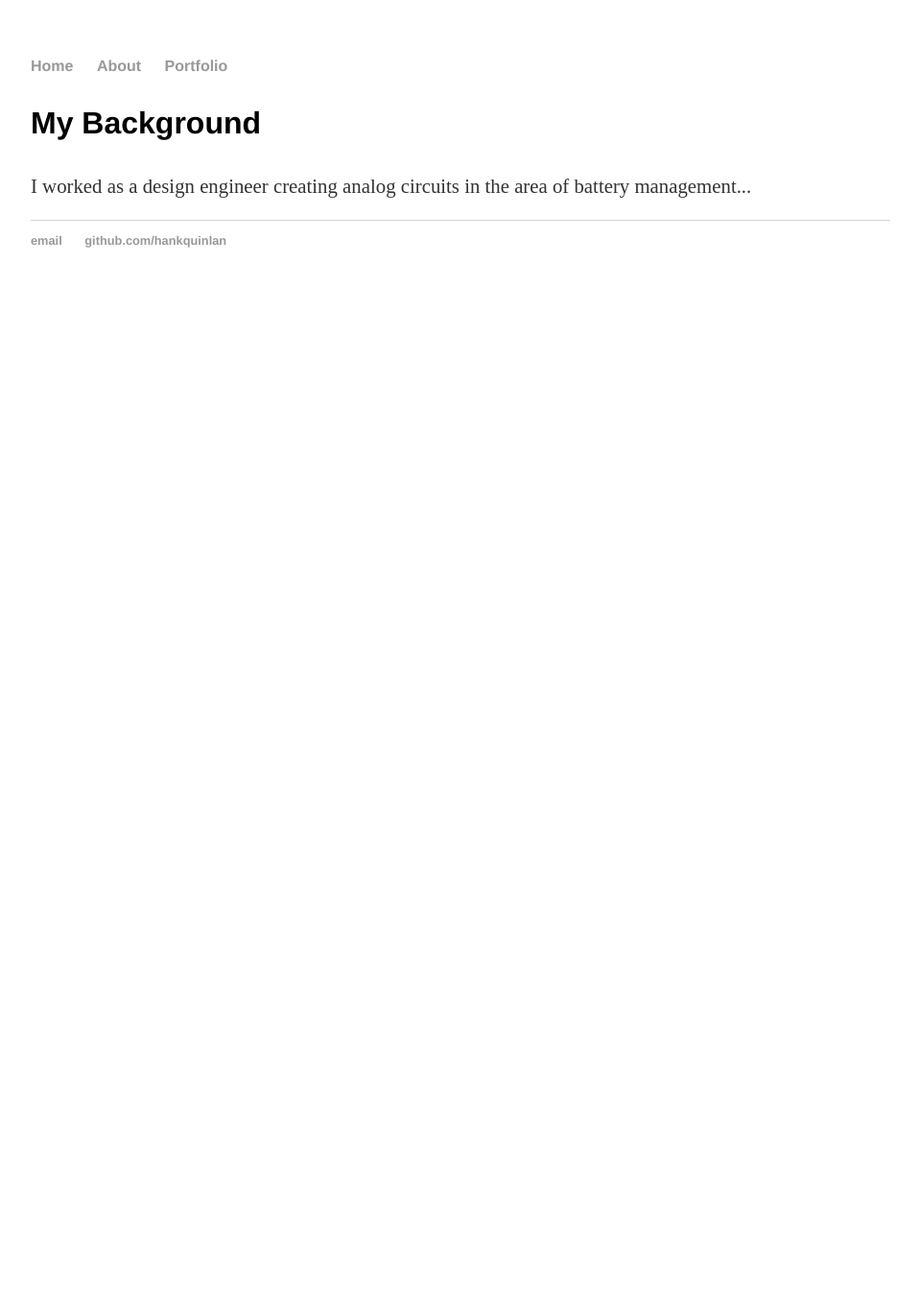
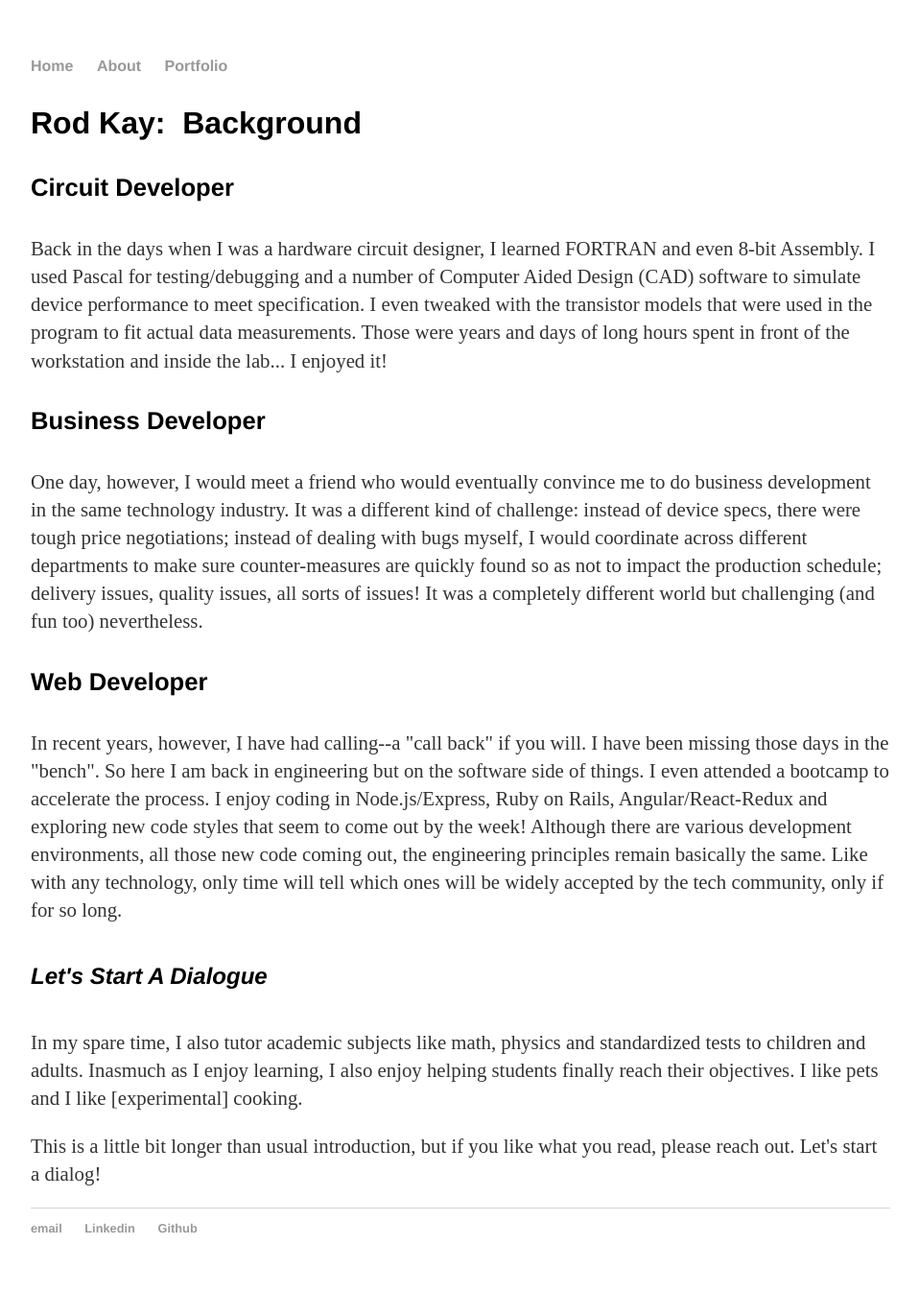
Before and after one commit to rodstaff/rodstaff.github.io, a Jekyll site: the page built from about/index.html, in a window 1280 px wide. Shown: the whole page at 96% size, without its empty margins (160-1118 px from the left). Built offline with Jekyll 4.4.1, drawn with Linux system fonts in a browser that asks for light colours; before the commit the page ends 900 px from its top, so only the background shows below that.

```diff
--- a/_layouts/default.html
+++ b/_layouts/default.html
@@ -21,8 +21,9 @@
 			</div><!-- /.container -->
 			<footer>
 	    		<ul>
-	        		<li><a href="mailto:hankquinlanhub@gmail.com">email</a></li>
-	        		<li><a href="https://github.com/hankquinlan">github.com/hankquinlan</a></li>
+	        		<li><a href="mailto:rodk1718@gmail.com">email</a></li>
+	        		<li><a href="https://www.linkedin.com/in/rodk88">Linkedin</a></li>
+	        		<li><a href="https://www.github.com/rodstaff">Github</a></li>
 				</ul>
 			</footer>
 		</body>
--- a/about/index.html
+++ b/about/index.html
@@ -3,6 +3,15 @@ layout: default
 title: About
 ---
 <div>
-     <h3>My Background</h3>
-     <p>I worked as a design engineer creating analog circuits in the area of battery management...</p>
+     <h3>Rod Kay:&nbsp&nbspBackground</h3>
+     <h4>Circuit Developer</h4>
+     <p>Back in the days when I was a hardware circuit designer, I learned FORTRAN and even 8-bit Assembly.  I used Pascal for testing/debugging and a number of Computer Aided Design (CAD) software to simulate device performance to meet specification.  I even tweaked with the transistor models that were used in the program to fit actual data measurements.  Those were years and days of long hours spent in front of the workstation and inside the lab... I enjoyed it!</p>
+     <h4>Business Developer</h4>
+     <p>One day, however, I would meet a friend who would eventually convince me to do business development in the same technology industry.  It was a different kind of challenge: instead of device specs, there were tough price negotiations; instead of dealing with bugs myself, I would coordinate across different departments to make sure counter-measures are quickly found so as not to impact the production schedule; delivery issues, quality issues, all sorts of issues!  It was a completely different world but challenging (and fun too) nevertheless. </p>
+     <h4>Web Developer</h4>
+     <p>In recent years, however, I have had calling--a "call back" if you will.  I have been missing those days in the "bench".  So here I am back in engineering but on the software side of things.  I even attended a bootcamp to accelerate the process.  I enjoy coding in Node.js/Express, Ruby on Rails, Angular/React-Redux and exploring new code styles that seem to come out by the week!  Although there are various development environments, all those new code coming out, the engineering principles remain basically the same.  Like with any technology, only time will tell which ones will be widely accepted by the tech community, only if for so long.</p>
+     <h5><em>Let's Start A Dialogue</em></h5>
+     <p>In my spare time, I also tutor academic subjects like math, physics and standardized tests to children and adults.  Inasmuch as I enjoy learning, I also enjoy helping students finally reach their objectives.
+     I like pets and I like [experimental] cooking.</p>
+     <p>This is a little bit longer than usual introduction, but if you like what you read, please reach out.  Let's start a dialog!
 </div>
--- a/css/main.css
+++ b/css/main.css
@@ -31,6 +31,14 @@ h3 {
     font-size: 2em;
     font-family:'Helvetica', 'Arial', 'Sans-Serif';
 }
+h4 {
+    font-size: 1.6em;
+    font-family:'Helvetica', 'Arial', 'Sans-Serif';
+}
+h5 {
+    font-size: 1.5em;
+    font-family:'Helvetica', 'Arial', 'Sans-Serif';
+}
 p {
     font-size: 1.3em;
     line-height: 1.4em;
--- a/index.html
+++ b/index.html
@@ -5,7 +5,7 @@ title: Home
 <div class="blurb">
 	<h2>Welcome to my website!</h2>
 	<p>Relax and enjoy my mini showcase...</p>
-	<em>Thank you!</em>
+	<em>Thank you for visiting!</em>
 
 <!--         <a href="/about">Read more about my life...</a> -->
 
```
Also changed, not shown: portfolio/index.html (+16 -7 lines).
